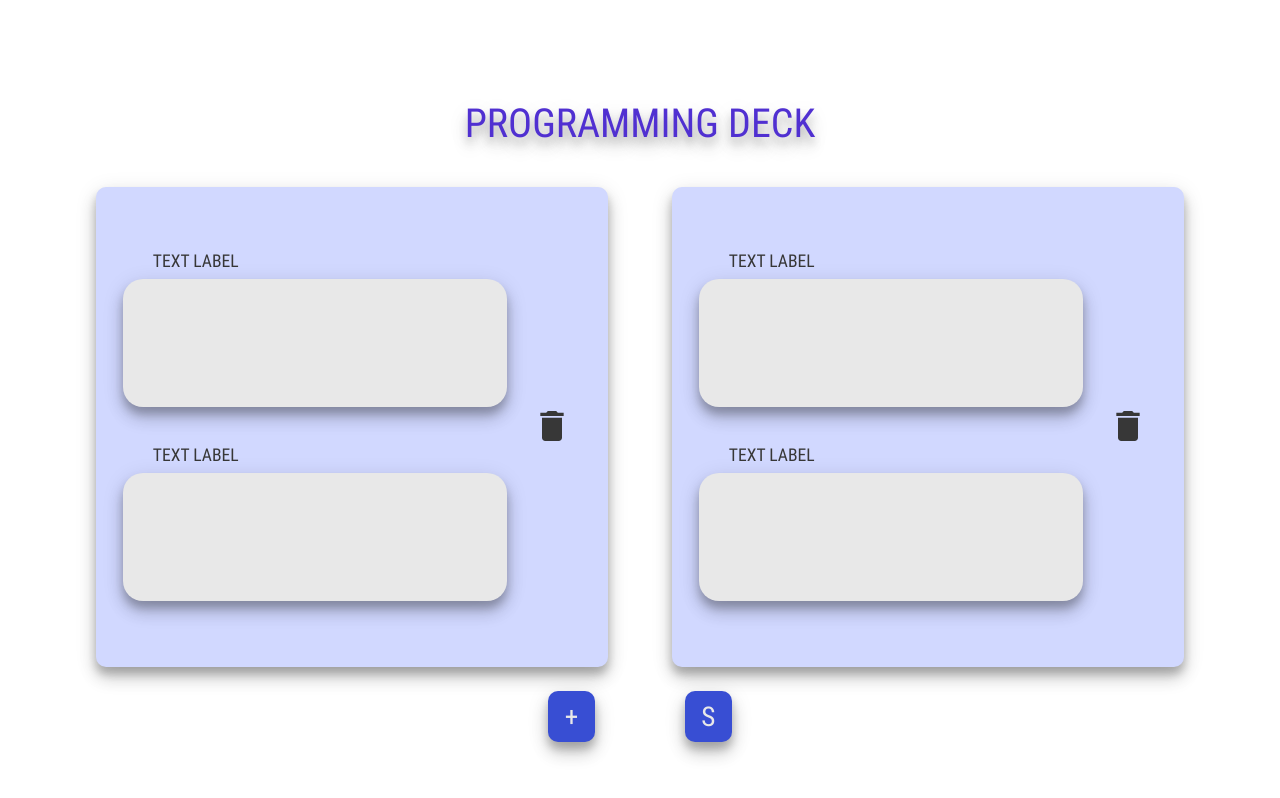
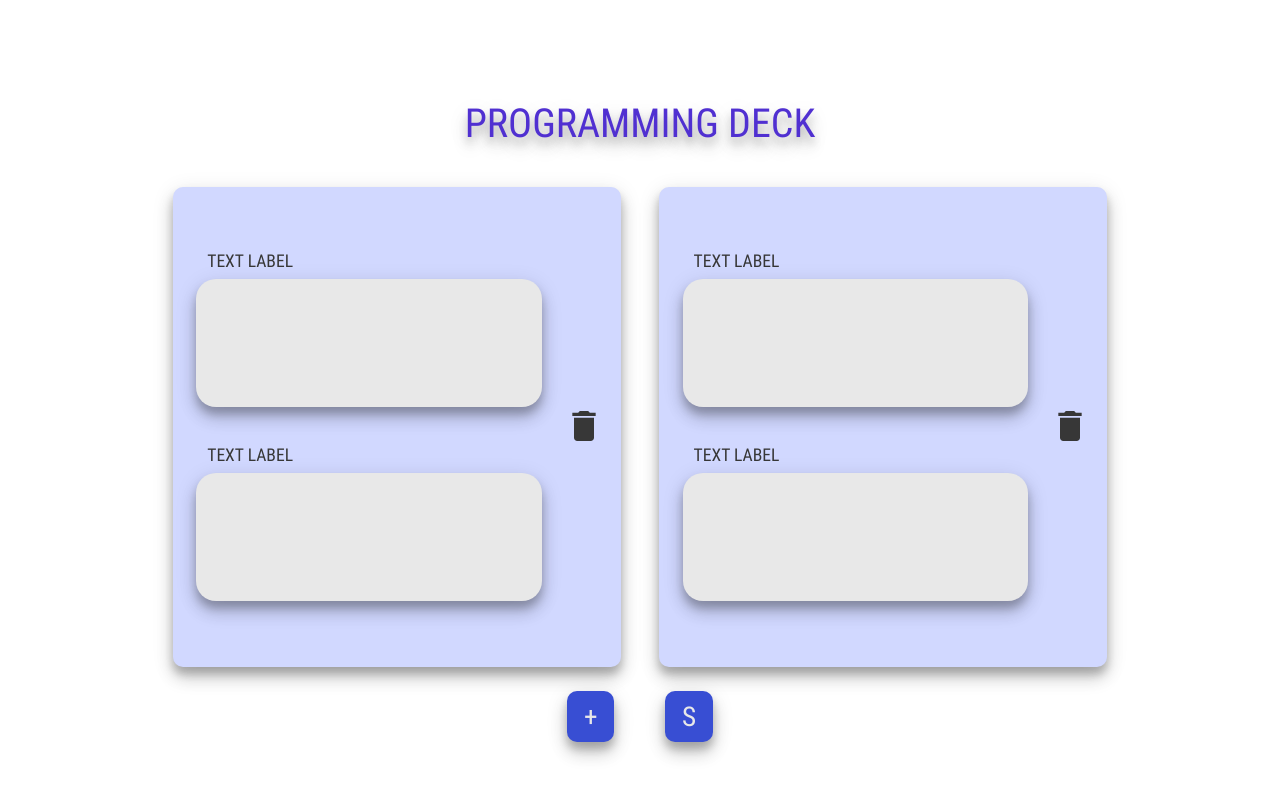
Before and after one commit to Tashima42/poc-create-cards-module, a Vue app in the folder frontend/poc-front-flashcards/: page /#/edit in a window 1280 px wide. Built offline with nearby package versions, Linux system fonts and the light colour scheme.

Commit message:
feat: changed style from Edit Deck Vue

```diff
--- a/frontend/poc-front-flashcards/src/components/InsertTextLarge.vue
+++ b/frontend/poc-front-flashcards/src/components/InsertTextLarge.vue
@@ -38,7 +38,7 @@ export default {
 .text-input {
   align-self: center;
 
-  width: 28vw;
+  width: 25vw;
   height: 14vh;
 
   padding: 1vh 1vw 1vh 1vw;
--- a/frontend/poc-front-flashcards/src/views/EditDeck.vue
+++ b/frontend/poc-front-flashcards/src/views/EditDeck.vue
@@ -70,7 +70,7 @@ export default {
 }
 
 .card {
-  margin: 0px 2.5vw 0px 2.5vw;
+  margin: 0px 1.5vw 0px 1.5vw;
 
   display: flex;
   flex-direction: row;
@@ -78,7 +78,7 @@ export default {
   align-items: center;
   justify-content: center;
 
-  width: 40vw;
+  width: 35vw;
   height: 60vh;
   min-width: 400px;
   min-height: 437.6px;
@@ -97,7 +97,7 @@ export default {
   align-self: center;
   justify-self: flex-end;
 
-  margin: 0px 3vw 0px 0px;
+  margin: 0px 1.5vw 0px 0px;
 
   border: none;
   background: none;
@@ -116,10 +116,10 @@ export default {
 }
 
 .button-add {
-  margin: 3vh 3.5vw 0px 3.5vw;
+  margin: 3vh 2vw 0px 2vw;
 }
 
 .button-save {
-  margin: 3vh 3.5vw 0px 3.5vw;
+  margin: 3vh 2vw 0px 2vw;
 }
 </style>
--- a/frontend/poc-front-flashcards/src/views/NewDeck.vue
+++ b/frontend/poc-front-flashcards/src/views/NewDeck.vue
@@ -33,6 +33,7 @@ export default {
 
 .insert-text-small {
   align-self: center;
+  margin-bottom: 1.8vh;
 }
 
 .create-deck-inner {
@@ -41,8 +42,8 @@ export default {
 
   justify-content: center;
 
-  width: 40vw;
-  height: 65vh;
+  width: 35vw;
+  height: 60vh;
 
   padding: 1vh 10vw 1vh 10vw;
 
```
